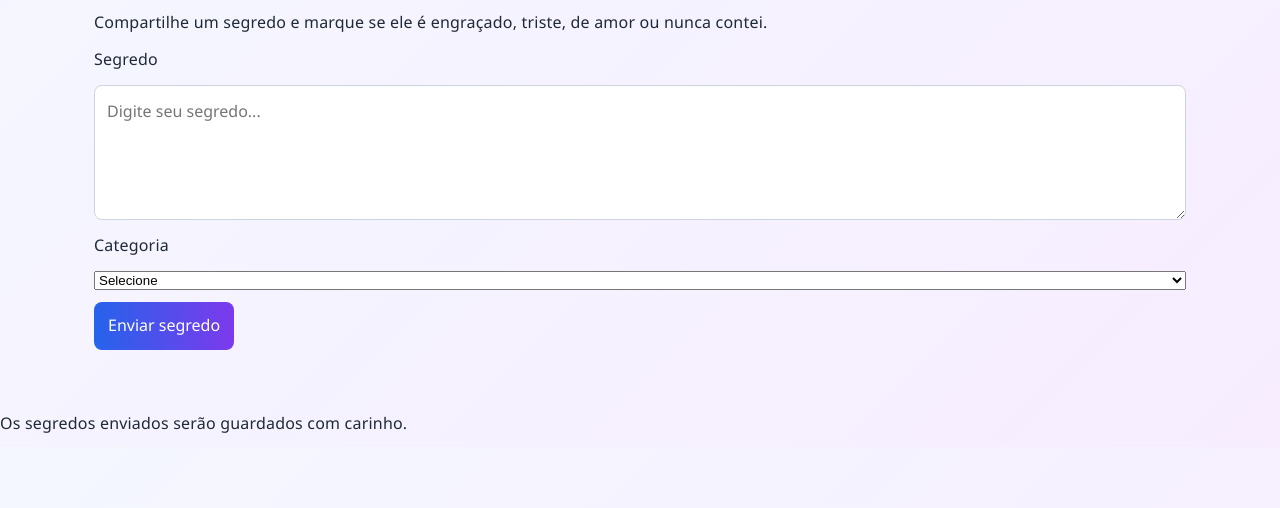
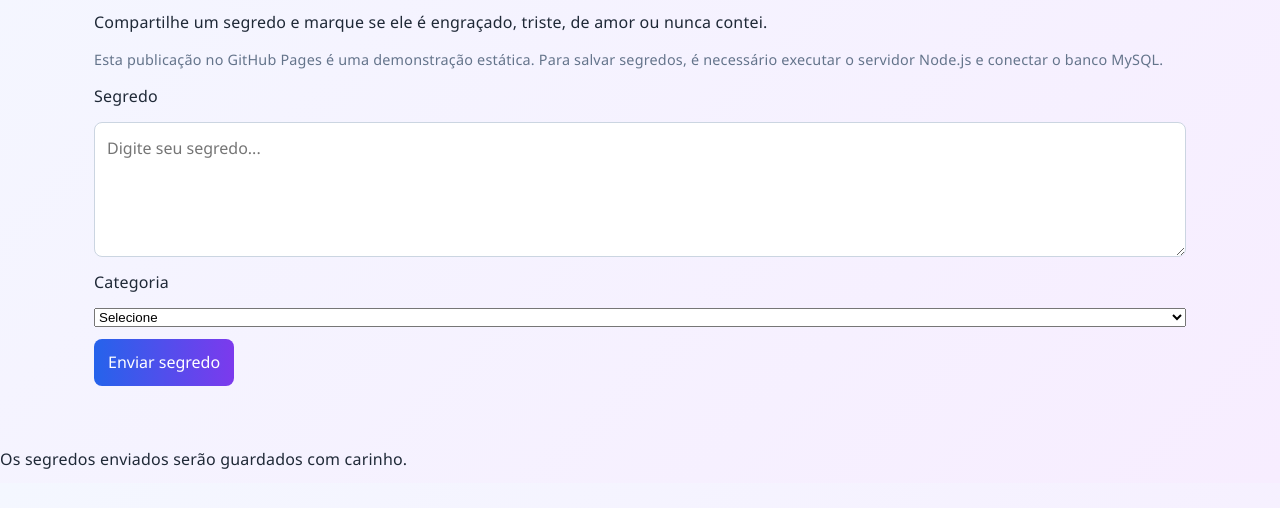
Before and after one commit to jadsond187-cmyk/curriculo-versao-1, a plain HTML site: page cadastro.html in a window 1280 px wide. Shown: the part 192-700 px from the top of the page. Drawn offline with Linux system fonts and the light colour scheme.

Commit message:
Clarify static cadastro demo requirements
Co-authored-by: Copilot <223556219+Copilot@users.noreply.github.com>

```diff
--- a/cadastro.html
+++ b/cadastro.html
@@ -23,6 +23,7 @@
         <h1>Sistema de Segredos</h1>
         <aside>
             <p>Compartilhe um segredo e marque se ele é engraçado, triste, de amor ou nunca contei.</p>
+            <p class="project-note">Esta publicação no GitHub Pages é uma demonstração estática. Para salvar segredos, é necessário executar o servidor Node.js e conectar o banco MySQL.</p>
         </aside>
 
         <section>
```
